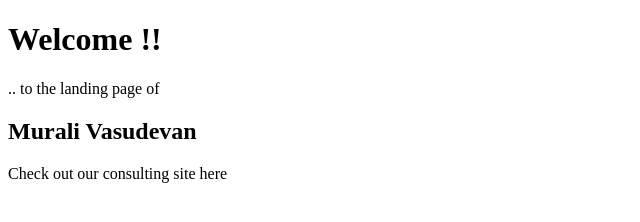
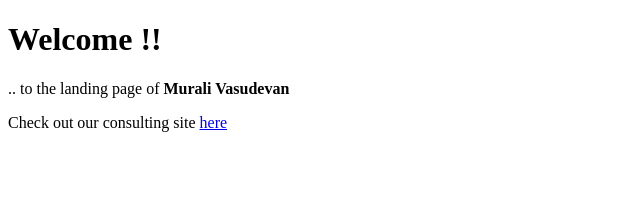
Before and after one commit to codermuralee/codermuralee.github.io, a plain HTML site: page index.html in a window 1280 px wide. Shown: the whole page, without its empty margins (0-640 px from the left). Drawn offline with Linux system fonts and the light colour scheme.

Commit message:
Update index.html
Fix bug on link

```diff
--- a/index.html
+++ b/index.html
@@ -2,7 +2,7 @@
 <html>
 <body>
 <h1>Welcome !!</h1>
-<p> .. to the landing page of <h2> Murali Vasudevan </h2> </p>
-<p>Check out our consulting site <link href="webproject/html">here</link></p>
+<p> .. to the landing page of <b> Murali Vasudevan </b> </p>
+<p>Check out our consulting site <a href="webproject/html">here</a></p>
 </body>
 </html>
```
